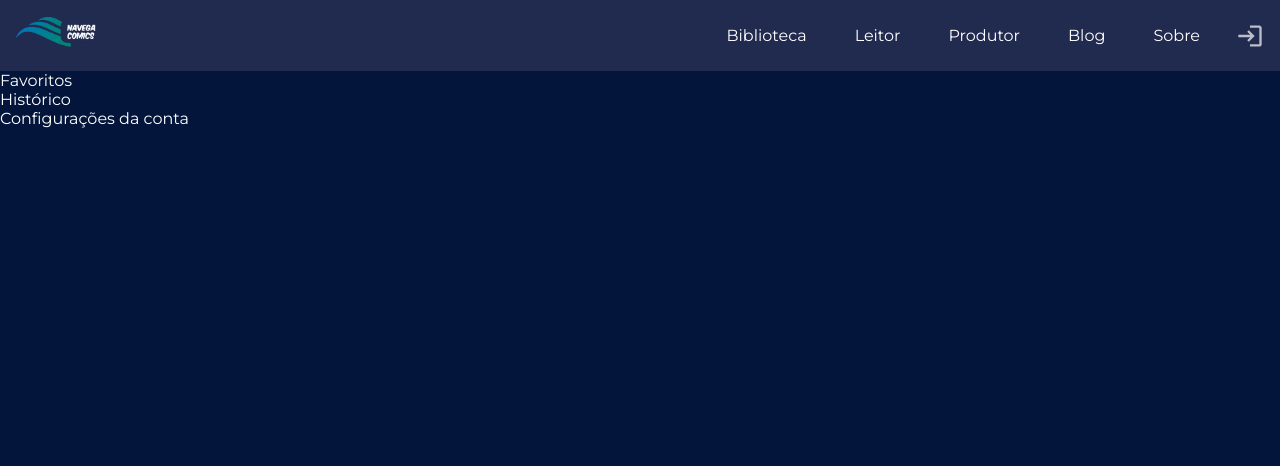
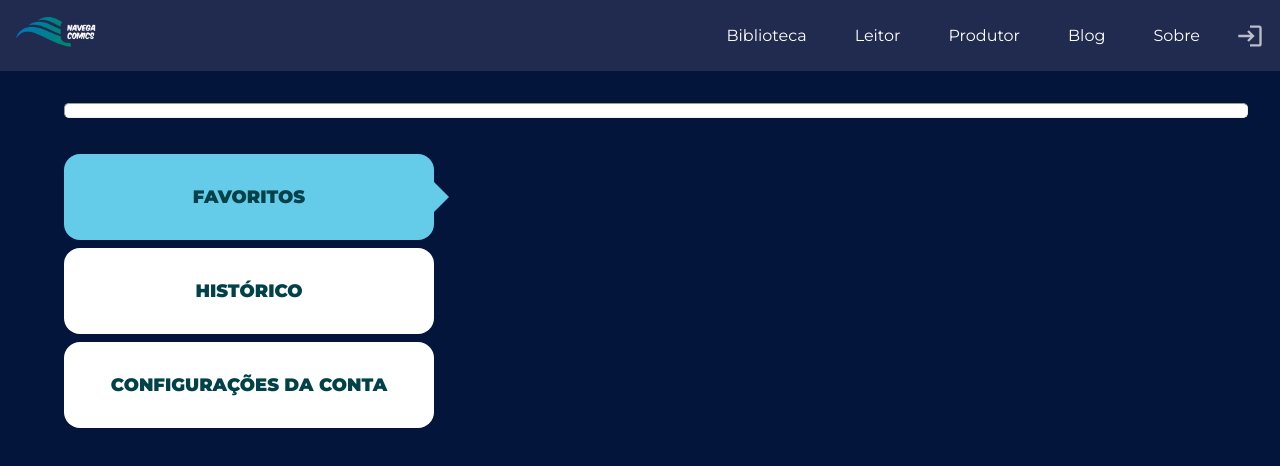
Before and after one commit to YannFigueiredo/narede, a React (Create React App) app in the folder frontend/: page /leitor in a window 1280 px wide. Shown: the top 466 px of the page. Built offline with nearby package versions, Linux system fonts and the light colour scheme.

Commit message:
style: estilizadas seção de abas da página de leitor

```diff
--- a/frontend/public/index.html
+++ b/frontend/public/index.html
@@ -16,7 +16,7 @@
     <!-- Fonts -->
     <link rel="preconnect" href="https://fonts.googleapis.com">
     <link rel="preconnect" href="https://fonts.gstatic.com" crossorigin>
-    <link href="https://fonts.googleapis.com/css2?family=Montserrat:wght@400;500;700&display=swap" rel="stylesheet">
+    <link href="https://fonts.googleapis.com/css2?family=Montserrat:wght@400;500;700;900&display=swap" rel="stylesheet">
 
     <title>Navega Comics</title>
   </head>
--- a/frontend/src/pages/Reader/index.js
+++ b/frontend/src/pages/Reader/index.js
@@ -1,6 +1,6 @@
 import React, { useState } from "react";
 import { Container } from "components/Container/page";
-import { Main, Tabs, Content } from "./styles";
+import { Main, ContentWrapper, Tabs, Content } from "./styles";
 
 export default function Reader() {
   const [tab, setTab] = useState(0);
@@ -8,11 +8,37 @@ export default function Reader() {
   return(
     <Container>
       <Main>
+        <hr />
+        <ContentWrapper>
           <Tabs>
             <ul>
-            <li onClick={() => setTab(0)}>Favoritos</li>
-            <li onClick={() => setTab(1)}>Histórico</li>
-            <li onClick={() => setTab(2)}>Configurações da conta</li>
+              <li>
+                <span
+                  onClick={() => setTab(0)}
+                  className={tab === 0 ? "selected" : ""}
+                >
+                  Favoritos
+                </span>
+                <div className={tab === 0 ? "detail-selected" : ""}></div>
+              </li>
+              <li>
+                <span
+                  onClick={() => setTab(1)}
+                  className={tab === 1 ? "selected" : ""}
+                >
+                  Histórico
+                </span>
+                <div className={tab === 1 ? "detail-selected" : ""}></div>
+              </li>
+              <li>
+                <span
+                  onClick={() => setTab(2)}
+                  className={tab === 2 ? "selected" : ""}
+                >
+                  Configurações da Conta
+                </span>
+                <div className={tab === 2 ? "detail-selected" : ""}></div>
+              </li>
             </ul>
           </Tabs>
           <Content>
@@ -29,6 +55,7 @@ export default function Reader() {
               <></>
             }
           </Content>
+        </ContentWrapper>
       </Main>
     </Container>
   );
--- a/frontend/src/pages/Reader/styles.js
+++ b/frontend/src/pages/Reader/styles.js
@@ -1,7 +1,83 @@
 import styled from "styled-components";
 
-export const Main = styled.div``;
+export const Main = styled.div`
+  padding:
+  ${({theme}) => theme.spacing.padding.large}
+  ${({theme}) => theme.spacing.padding.large}
+  ${({theme}) => theme.spacing.padding.large}
+  ${({theme}) => theme.spacing.padding.very_large};
+  display: flex;
+  flex-direction: column;
+  gap: ${({theme}) => theme.spacing.between_elements.between_sections};
 
-export const Tabs = styled.nav``;
+  hr {
+    height: 0.9375rem;
+    border-radius: ${({theme}) => theme.spacing.radius.very_small};
+    background: #FFF;
+  }
+`;
 
-export const Content = styled.div``;
+export const ContentWrapper = styled.div`
+    display: flex;
+    align-items: flex-start;
+    gap: ${({theme}) => theme.spacing.between_elements.between_cards};
+`;
+
+export const Tabs = styled.nav`
+  max-width: 25rem;
+  width: 100%;
+
+  ul {
+    display: flex;
+    flex-direction: column;
+    gap: ${({theme}) => theme.spacing.between_elements.small};
+    position: relative;
+  }
+
+  ul li {
+    display: flex;
+    list-style: none;
+    align-items: center;
+  }
+
+  ul li div {
+    border-width: 0.9375rem;
+    border-style: solid;
+    border-color: transparent transparent transparent ${({theme}) => theme.colors.blue["100"]};
+    width: 0.3125rem;
+    opacity: 0;
+  }
+
+  ul li .detail-selected {
+    opacity: 1;
+  }
+
+  ul li span {
+    list-style: none;
+    text-transform: uppercase;
+    font-size: ${({theme}) => theme.fontSize.base_large};
+    padding:  ${({theme}) => theme.spacing.padding.large} ${({theme}) => theme.spacing.padding.large};
+    background: #FFF;
+    border-radius:  ${({theme}) => theme.spacing.radius.normal};
+    color: ${({theme}) => theme.colors.blue["500"]};
+    text-align: center;
+    font-weight: 900;
+    cursor: pointer;
+    transition: all linear .4s;
+    width: 100%;
+  }
+
+  ul li span:hover {
+    background: ${({theme}) => theme.colors.blue["100"]};
+
+  }
+
+  .selected {
+    background: ${({theme}) => theme.colors.blue["100"]};
+    position: relative;
+  }
+`;
+
+export const Content = styled.div`
+  width: 100%;
+`;
--- a/frontend/src/styles/theme/tokens/spacing.js
+++ b/frontend/src/styles/theme/tokens/spacing.js
@@ -12,10 +12,13 @@ const spacing = {
     very_small: "0.625rem", //10px
     small: "1rem", //16px
     normal: "1.25rem", //20px
-    large: "2rem" //32px
+    large: "2rem", //32px
+    very_large: "4rem" // 64px
   },
   radius: {
-    small: "0.5rem" //8px
+    very_small: "0.3125rem", //5px
+    small: "0.5rem", //8px
+    normal: "1rem" //16px
   }
 };
 
```
Lines whose indentation alone changed are shown as unchanged.
